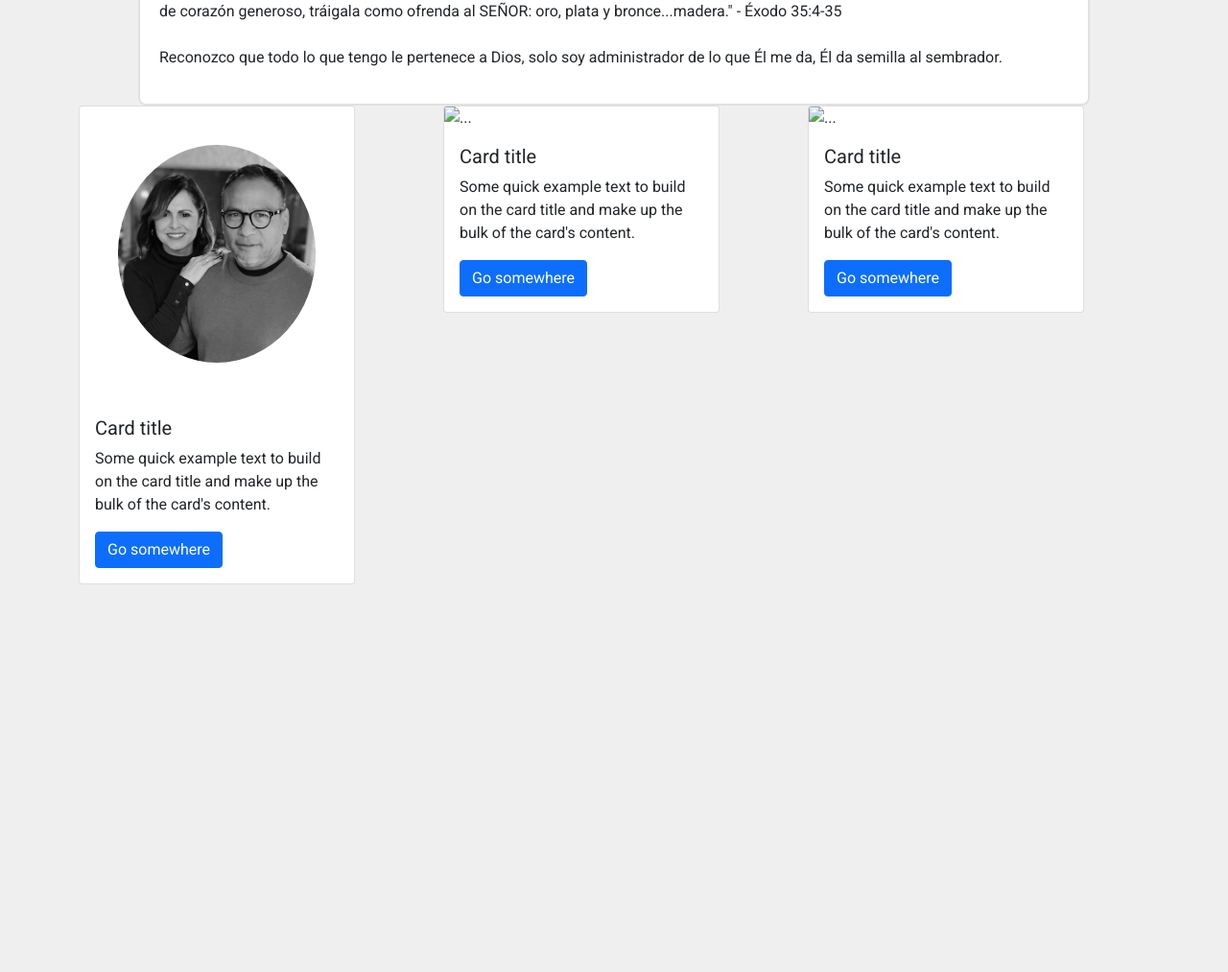
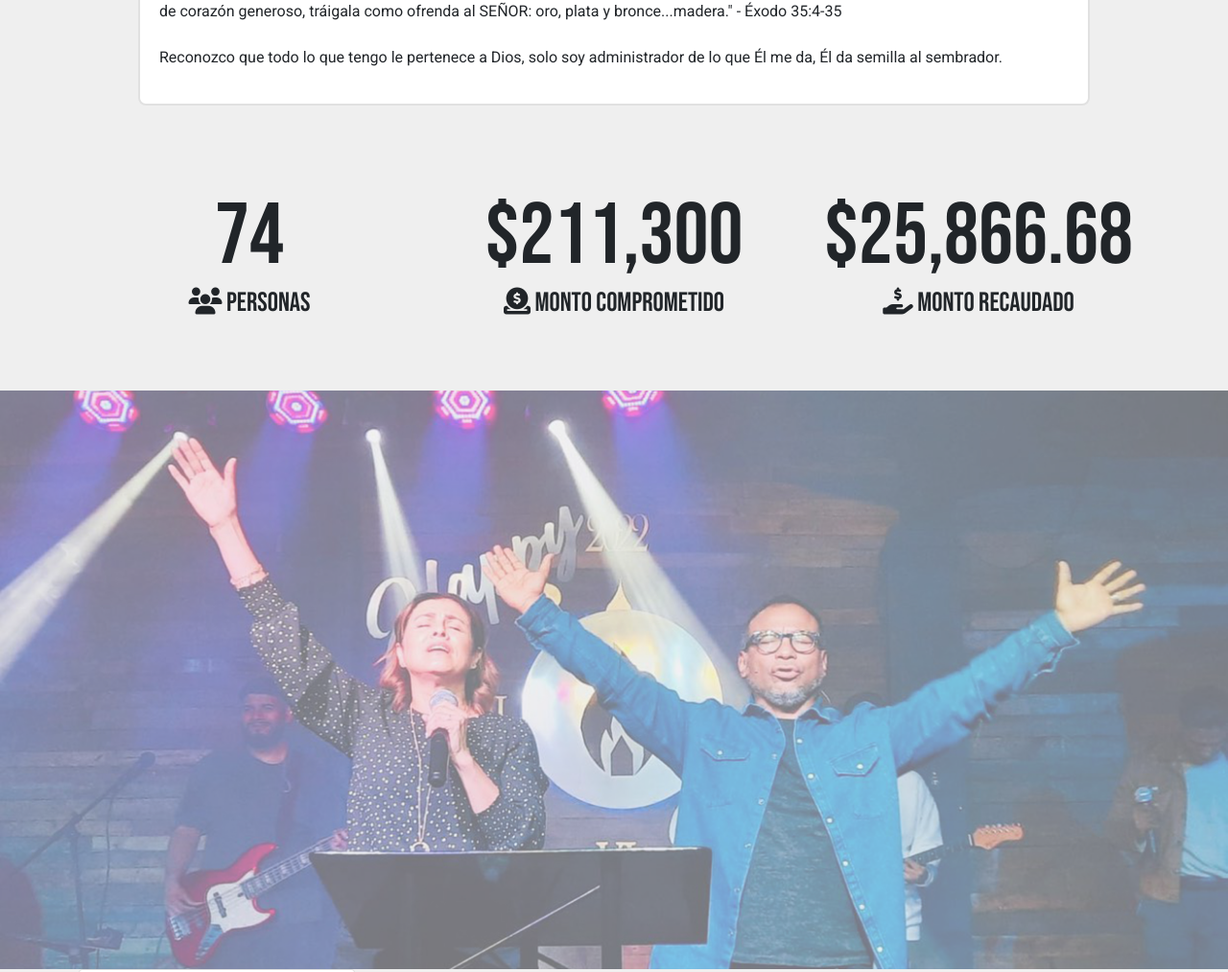
Before and after one commit to Rubenjose2/bootstrap_boilplate, a website: page index.html in a window 1280 px wide. Shown: the part 1010-2023 px from the top of the page at 96% size. Before the commit the page ends 1619 px from the top, so only its background shows below. Drawn offline with nearby package versions, Linux system fonts and the light colour scheme.

Commit message:
Adding more style

```diff
--- a/css/style.css
+++ b/css/style.css
@@ -3,30 +3,38 @@
 } */
 @import url('https://fonts.googleapis.com/css2?family=Roboto&display=swap');
 @import url('https://fonts.googleapis.com/css2?family=Roboto&family=Special+Elite&display=swap');
-body{
+@import url('https://fonts.googleapis.com/css2?family=Bebas+Neue&display=swap');
+
+body {
     background-color: #8080801f;
     font-family: 'Roboto', sans-serif;
 }
-.header-container{
+
+.header-container {
     width: 100%;
     height: auto;
     padding: 20px 20px 0px 20px;
     z-index: -1;
     position: relative;
 }
-.header-container__img{
+
+.header-container__img {
     max-width: 100%;
 }
-.sticky-top{
+
+.sticky-top {
     background: white;
 }
+
 .blue-1 {
     text-align: center;
     color: #255aa8;
-     font-family: 'Special Elite', cursive;
+    /* font-weight: 800; */
+    font-family: 'Bebas Neue', cursive;
+    /* font-family: 'Special Elite', cursive; */
 }
 
- .block-container{
+.block-container {
     width: 80%;
     background-color: white;
     padding: 20px;
@@ -39,13 +47,13 @@ body{
     margin-right: auto;
 }
 
- .accent-1{
+.accent-1 {
     text-align: center;
     font-size: 20px;
     font-weight: 800;
 }
 
- .accent-2{
+.accent-2 {
     font-style: italic;
     font-size: 18px;
 }
@@ -54,7 +62,94 @@ body{
     border-radius: 50%;
     padding: 40px;
 }
+
 .img-bw {
-    -webkit-filter: grayscale(100%); /* Safari 6.0 - 9.0 */
+    -webkit-filter: grayscale(100%);
+    /* Safari 6.0 - 9.0 */
     filter: grayscale(100%);
 }
+
+.numbers-containers {
+    /* display: flex; */
+    /* flex-direction: row; */
+    font-family: 'Bebas Neue', cursive;
+    font-size: 28px;
+    text-align: center;
+    margin-top: 70px;
+    margin-bottom: 70px;
+}
+
+.clearfix {
+    overflow: auto;
+}
+
+.clearfix::after {
+    content: "";
+    clear: both;
+    display: table;
+}
+
+.number-accent {
+    font-size: 90px;
+    margin-bottom: -20px;
+}
+
+.img-pastor-container {
+    width: 100%;
+}
+
+.img-pastors-block {
+    opacity: 0.5;
+    width: 100%;
+}
+
+.box-slide--left {
+    animation: left-slide-in 2000ms;
+}
+
+.box-slide--rigth {
+    animation: rigth-slide-in 2000ms;
+}
+
+.box-slide--bottom{
+    animation: bottom-in 2000ms;
+}
+
+@keyframes left-slide-in {
+    from {
+        transform: translateX(-100%);
+        opacity: 0;
+    }
+
+    to {
+        transform: translateX(0%);
+        opacity: 1;
+    }
+
+}
+
+@keyframes rigth-slide-in {
+    from {
+        transform: translateX(200%);
+        opacity: 0;
+    }
+
+    to {
+        transform: translateX(0%);
+        opacity: 1;
+    }
+
+}
+
+@keyframes bottom-in {
+    from{
+        transform: translateY(-50%);
+        opacity: 0;
+    }
+
+    to{
+        transform: translateY(0%);
+        opacity: 1;
+    }
+
+}
--- a/index.html
+++ b/index.html
@@ -10,6 +10,7 @@
   <link rel="preconnect" href="https://fonts.gstatic.com" crossorigin>
   <link href="https://fonts.googleapis.com/css2?family=Roboto&display=swap" rel="stylesheet">
   <link rel="stylesheet" href="css/style.css">
+  <script src="https://kit.fontawesome.com/e059fd355f.js" crossorigin="anonymous"></script>
   <title>Document</title>
 </head>
 
@@ -58,35 +59,45 @@
       </div>
     </div>
   </div>
+  <!-- Section for the statistics -->
 
+  <div class="container">
+    <div id="box" class="row numbers-containers">
+        <div id="block-left" class="col-md-4">
+          <div class="number-accent">74</div>
+          <div class="numbers-containers_row_1">
+            <i class="fa-solid fa-users"></i>
+            Personas
+          </div>
+        </div>
+        <div id="block-bottom" class="col-md-4">
+          <div class="number-accent"> $211,300</div>
+          <div class="numbers-containers_row_2">
+            <i class="fa-solid fa-circle-dollar-to-slot"></i>
+                      Monto Comprometido
+          </div>
+        </div>
+        <div id="block-rigth"class="col-md-4 ">
+          <div class="number-accent">$25,866.68</div>
+          <div class="numbers-containers_row_3">
+            <i class="fa-solid fa-hand-holding-dollar"></i>
+                  Monto Recaudado
+          </div>
+        </div>
+    </div>
+  </div>
+  <div class="img-pastor-container">
+    <img class="img-pastors-block" src="./img/pastors.jpg" alt="pastors">
+  </div>
+
+
+  <!-- Section for know more about church -->
 
   <div class="container">
     <div class="row">
       <div class="col">
         <div class="card" style="width: 18rem;">
-          <img src="/img/pastor_paul.jpeg" class="card-img-top round-picture-bw img-bw " alt="...">
-          <div class="card-body">
-            <h5 class="card-title">Card title</h5>
-            <p class="card-text">Some quick example text to build on the card title and make up the bulk of the card's
-              content.</p>
-            <a href="#" class="btn btn-primary">Go somewhere</a>
-          </div>
-        </div>
-      </div>
-      <div class="col">
-        <div class="card" style="width: 18rem;">
-          <img src="..." class="card-img-top" alt="...">
-          <div class="card-body">
-            <h5 class="card-title">Card title</h5>
-            <p class="card-text">Some quick example text to build on the card title and make up the bulk of the card's
-              content.</p>
-            <a href="#" class="btn btn-primary">Go somewhere</a>
-          </div>
-        </div>
-      </div>
-      <div class="col">
-        <div class="card" style="width: 18rem;">
-          <img src="..." class="card-img-top" alt="...">
+          <img src="/img/pastor_paul.png" class="card-img-top round-picture-bw img-bw " alt="...">
           <div class="card-body">
             <h5 class="card-title">Card title</h5>
             <p class="card-text">Some quick example text to build on the card title and make up the bulk of the card's
@@ -97,10 +108,13 @@
       </div>
     </div>
   </div>
+
+
 </body>
 <script src="https://cdn.jsdelivr.net/npm/@popperjs/core@2.10.2/dist/umd/popper.min.js"
   integrity="sha384-7+zCNj/IqJ95wo16oMtfsKbZ9ccEh31eOz1HGyDuCQ6wgnyJNSYdrPa03rtR1zdB" crossorigin="anonymous"></script>
 <script src="https://cdn.jsdelivr.net/npm/bootstrap@5.1.3/dist/js/bootstrap.min.js"
   integrity="sha384-QJHtvGhmr9XOIpI6YVutG+2QOK9T+ZnN4kzFN1RtK3zEFEIsxhlmWl5/YESvpZ13" crossorigin="anonymous"></script>
+<script src="/js/css_helper.js"></script>
 
 </html>
--- /dev/null
+++ b/js/css_helper.js
@@ -0,0 +1,26 @@
+const observer1 = new IntersectionObserver(entries =>{
+    entries.forEach(entry =>{
+        if(entry.isIntersecting){
+            entry.target.classList.add('box-slide--left');
+        }
+    })
+})
+const observer2 = new IntersectionObserver(entries =>{
+    entries.forEach(entry =>{
+        if(entry.isIntersecting){
+            entry.target.classList.add('box-slide--rigth');
+        }
+    })
+})
+
+const observer3 = new IntersectionObserver(entries =>{
+    entries.forEach(entry =>{
+        if(entry.isIntersecting){
+            entry.target.classList.add('box-slide--bottom');
+        }
+    })
+})
+
+observer1.observe(document.querySelector('#block-left'));
+observer2.observe(document.querySelector('#block-rigth'));
+observer3.observe(document.querySelector('#block-bottom'));
```
Also changed, not shown: img/pastor_paul.png (added), img/pastora.jpg (added), img/pastors.jpg (added). Lines whose indentation alone changed are shown as unchanged.
